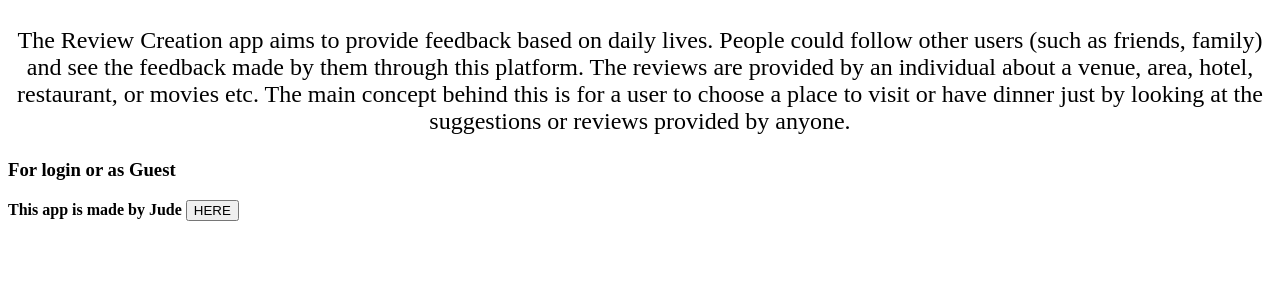
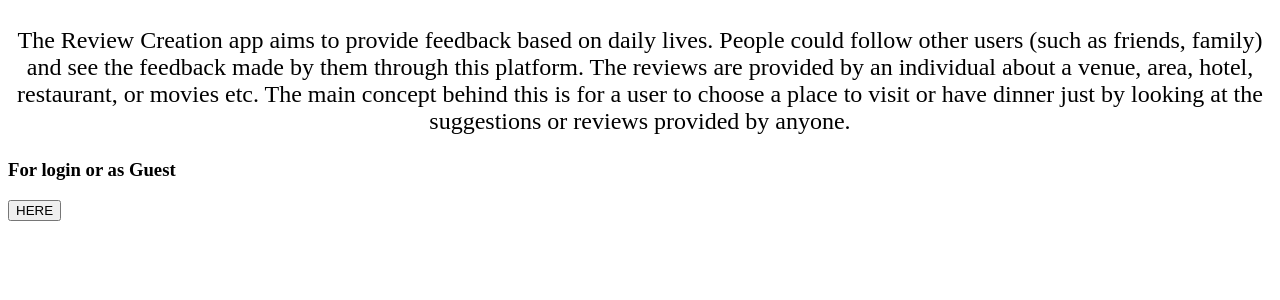
Before and after one commit to cliftongsam/review-creations, a PHP site: page / in a window 1280 px wide. Shown: the part 253-553 px from the top of the page. Run offline with PHP 8.4, Linux system fonts and the light colour scheme.

```diff
--- a/index.php
+++ b/index.php
@@ -35,8 +35,6 @@
 
     <h3> For login or as Guest</h3>
 
-    <b>This app is made by Jude</b>
-
     <a href="homepage.php">
         <button>HERE</button>
     </a>
```
